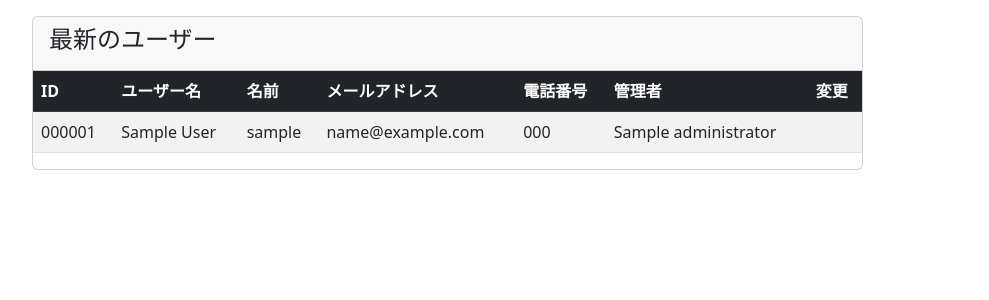
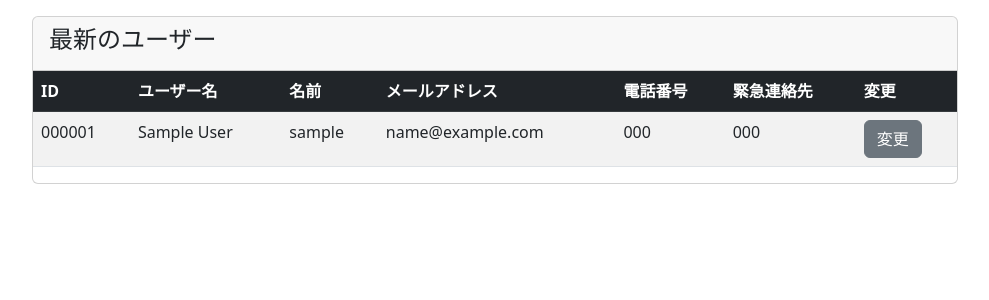
Before and after one commit to UGUIS8020/uguis_bad, a Python web app: template templates/user_maintenance.html in a window 1280 px wide. Shown: the part 160-460 px from the top of the page, without its empty margins (50-1039 px from the left). Run offline with Jinja, Linux system fonts and the light colour scheme; the template is opened without the code that fills it: most values are stand-ins (such as "Sample title", 1, 10 or a date in 2020); some libraries are stand-ins or nearby versions.

Commit message:
no message

```diff
--- a/app.py
+++ b/app.py
@@ -781,7 +781,7 @@ def delete_schedule(schedule_id):
 
 
 @app.route("/user_maintenance", methods=["GET", "POST"])
-# @login_required
+@login_required
 def user_maintenance():
     try:
         # テーブルからすべてのユーザーを取得
--- a/templates/base.html
+++ b/templates/base.html
@@ -50,7 +50,7 @@
 
     <!-- CSS -->
     <link rel="stylesheet" href="{{ url_for('static', filename='style.css') }}">
-    <link rel="stylesheet" href="https://cdn.jsdelivr.net/npm/bootstrap@5.3.0/dist/css/bootstrap.min.css" integrity="sha384-9ndCyUaIbzAi2FUVXJi0CjmCapSmO7SnpJef0486qhLnuZ2cdeRhO02iuK6FUUVM" crossorigin="anonymous">
+    <link href="https://cdn.jsdelivr.net/npm/bootstrap@5.3.0/dist/css/bootstrap.min.css" rel="stylesheet" integrity="sha384-9ndCyUaIbzAi2FUVXJi0CjmCapSmO7SnpJef0486qhLnuZ2cdeRhO02iuK6FUUVM" crossorigin="anonymous">
 
     <!-- 構造化データの最適化 -->
     <script type="application/ld+json">
@@ -186,13 +186,6 @@
 
 
             <ul class="navbar-nav ms-auto">
-                <li class="nav-item">
-
-                     {% if current_user.is_authenticated and current_user.is_administrator %}
-                    <a class="nav-link" href="{{ url_for('user_maintenance') }}">登録者</a>
-                    {% endif %}
-
-                </li>
 
                 <li class="nav-item">
                   <a class="nav-link" href="{{ url_for('uguis2024_tournament') }}">鶯杯</a>
@@ -206,6 +199,11 @@
                   <a class="nav-link" href="{{ url_for('video_link') }}">動画集</a>
                 </li>
 
+                <li class="nav-item">
+                  {% if current_user.is_authenticated and current_user.is_admin %}
+                  <a class="nav-link" href="{{ url_for('user_maintenance') }}">登録者</a>
+                  {% endif %}
+                  </li>
 
 
                 {% if current_user.is_authenticated %}
--- a/templates/user_maintenance.html
+++ b/templates/user_maintenance.html
@@ -11,7 +11,7 @@
         </div>
     </header>
 
-    {% if current_user.is_administrator %}
+    {% if current_user.is_authenticated and current_user.is_admin %}
     <section id="menu">
         <div class="container my-3 py-3 bg-light">
             <div class="row">
@@ -28,7 +28,7 @@
     <section id="list">
         <div class="container my-3">
             <div class="row">
-                <div class="col-md-9">
+                <div class="col-md-10">
                     <div class="card">
                         <div class="card-header">
                             <h4>最新のユーザー</h4>
@@ -42,7 +42,7 @@
                                         <th>名前</th>
                                         <th>メールアドレス</th>
                                         <th>電話番号</th>
-                                        <th>管理者</th>
+                                        <th>緊急連絡先</th>
                                         <th>変更</th>
                                     </tr>
                                 </thead>
@@ -54,12 +54,12 @@
                                         <td>{{ user.user_name | truncate(10) }}</td>
                                         <td>{{ user.email | truncate(20) }}</td>
                                         <td>{{ user.phone | truncate(15) }}</td>
-                                        <td>{{ user.administrator }}</td>
+                                        <td>{{ user.emergency_phone | truncate(15) }}</td>
                                         <td>
-                                            {% if current_user.is_administrator or current_user.id == user.user_id %}
+
                                             <a href="{{ url_for('account', user_id=user.id) }}" class="btn btn-secondary">変更</a>
 
-                                            {% endif %}
+
                                         </td>
                                     </tr>
                                     {% endfor %}
```
